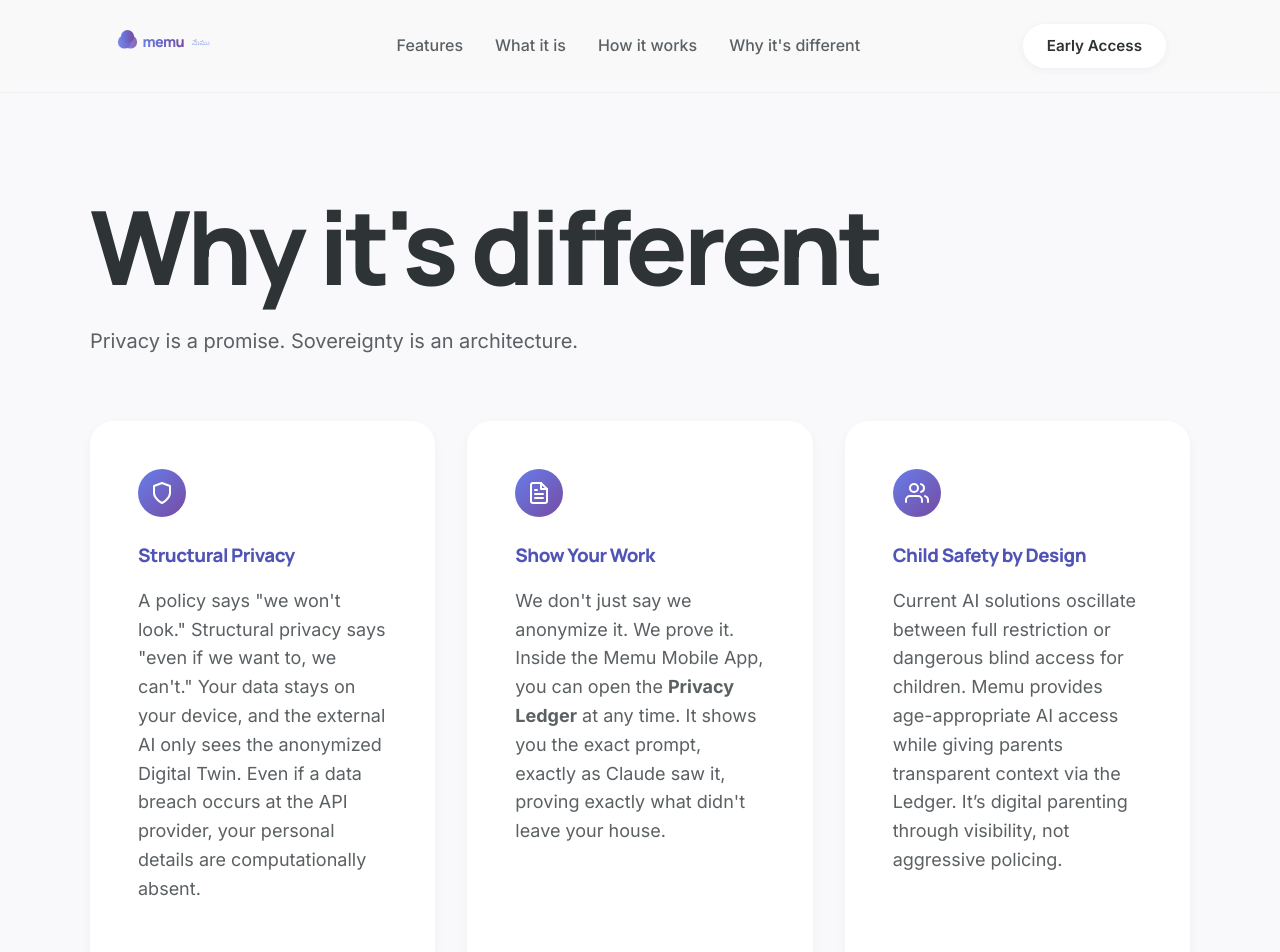
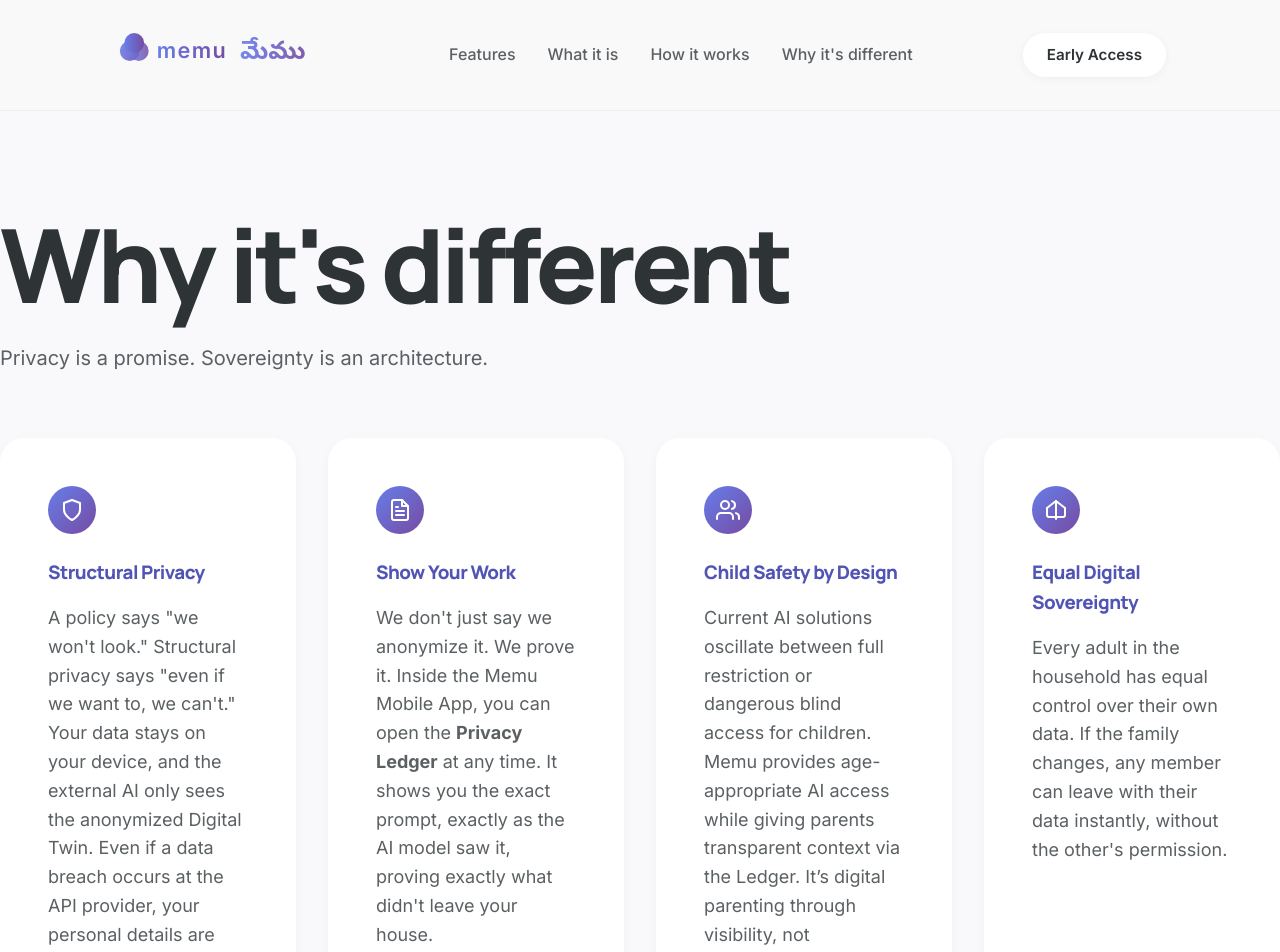
Before and after one commit to kanchanepally/memu.digital, a Next.js app in the folder marketing/: page /why in a window 1280 px wide. Shown: the top 952 px of the page. Built offline with nearby package versions, Linux system fonts and the light colour scheme.

Commit message:
feat(marketing): structural rewrite of copy and deployment tiers

```diff
--- a/marketing/app/globals.css
+++ b/marketing/app/globals.css
@@ -74,6 +74,11 @@
 /* Layout utilities */
 .container {
   max-width: var(--container-max);
+  margin: 0 auto;
+  padding: 0 24px;
+}
+.container-wide {
+  max-width: 1400px;
   margin: 0 auto;
   padding: 0 24px;
 }
@@ -198,6 +203,22 @@
 @media (min-width: 1024px) {
   .grid-3 {
     grid-template-columns: repeat(3, 1fr);
+  }
+}
+
+.grid-4 {
+  display: grid;
+  grid-template-columns: 1fr;
+  gap: 32px;
+}
+@media (min-width: 768px) {
+  .grid-4 {
+    grid-template-columns: 1fr 1fr;
+  }
+}
+@media (min-width: 1200px) {
+  .grid-4 {
+    grid-template-columns: repeat(4, 1fr);
   }
 }
 
--- a/marketing/app/how/page.tsx
+++ b/marketing/app/how/page.tsx
@@ -24,7 +24,7 @@
           <div><span className="token-comment"># What you send:</span></div>
           <div><span className="token-string">"Can you check if Alice's swimming clashes?"</span></div>
           <br/>
-          <div><span className="token-comment"># What Claude sees:</span></div>
+          <div><span className="token-comment"># What the AI sees:</span></div>
           <div><span className="token-string">"Can you check if Child-1's Activity-3 clashes?"</span></div>
           <br/>
           <div><span className="token-comment"># What you receive back:</span></div>
@@ -35,8 +35,8 @@
       <div className="card" style={{ background: 'var(--surface-low)' }}>
         <h2 style={{ marginBottom: '24px' }}>Deployment Options</h2>
         <ul>
-          <li><strong>Memu Core:</strong> Cloud-safe and zero-friction. Start by messaging a WhatsApp contact, using BYOK (Bring Your Own Key) for your AI calls over Anthropic. </li>
-          <li><strong>Memu OS:</strong> True data sovereignty. Run the full Matrix, Immich (photos), Ollama (local AI), and Postgres stack directly on your own Intel N100 hardware at home. For the ultimate self-hoster.</li>
+          <li><strong>Memu Core (Tier 1 Cloud Engine):</strong> The frictionless tier powered by enterprise cloud intelligence (Gemini/Cloud APIs) paired with the local anonymisation proxy. Accessible via WhatsApp today.</li>
+          <li><strong>Memu OS (Tier 2/3 Self-Hosted):</strong> True data sovereignty. The full hardware orchestration layer running Matrix, Immich (photos), Ollama (local execution), and Postgres directly on your own Intel N100 hardware at home.</li>
         </ul>
       </div>
     </div>
--- a/marketing/app/what/page.tsx
+++ b/marketing/app/what/page.tsx
@@ -31,9 +31,9 @@
           <div className="card-ai-icon">
             <svg width="24" height="24" viewBox="0 0 24 24" fill="none" stroke="currentColor" strokeWidth="2" strokeLinecap="round" strokeLinejoin="round"><path d="M2 3h6a4 4 0 0 1 4 4v14a3 3 0 0 0-3-3H2z"></path><path d="M22 3h-6a4 4 0 0 0-4 4v14a3 3 0 0 1 3-3h7z"></path></svg>
           </div>
-          <h2 style={{ marginBottom: '16px', color: 'var(--primary)' }}>Compounding Knowledge (LLM Wiki)</h2>
+          <h2 style={{ marginBottom: '16px', color: 'var(--primary)' }}>Compiled Synthesis (Not Search)</h2>
           <p>
-            Memu builds a persistent, compounding knowledge graph modeled after the <strong>LLM Wiki</strong> concept. Instead of doing fragile search-and-guess (RAG) on every question, the AI actively compiles its understanding of you and your family into structured, human-readable markdown files called "Spaces".
+            Memu builds a persistent, compounding knowledge graph covering your family routines. Instead of doing fragile search-and-guess (RAG) on every question, the AI actively compiles its understanding of you and your family into structured, human-readable markdown pages called "Spaces".
           </p>
           <p style={{ marginBottom: 0 }}>
             With every interaction, these Spaces evolve. It doesn't forget. Your Chief of Staff gets richer and smarter with every passing day, seamlessly tracking context over years without degrading.
--- a/marketing/app/why/page.tsx
+++ b/marketing/app/why/page.tsx
@@ -1,12 +1,12 @@
 export default function WhyDifferent() {
   return (
-    <div className="container section">
+    <div className="container-wide section">
       <h1 className="hero-title">Why it's different</h1>
       <p className="section-subtitle">
         Privacy is a promise. Sovereignty is an architecture.
       </p>
 
-      <div className="grid-3" style={{ marginTop: '64px' }}>
+      <div className="grid-4" style={{ marginTop: '64px' }}>
         <div className="card">
           <div className="card-ai-icon">
             <svg width="24" height="24" viewBox="0 0 24 24" fill="none" stroke="currentColor" strokeWidth="2" strokeLinecap="round" strokeLinejoin="round"><path d="M12 22s8-4 8-10V5l-8-3-8 3v7c0 6 8 10 8 10z"></path></svg>
@@ -23,7 +23,7 @@
           </div>
           <h3 style={{ color: 'var(--primary)', marginBottom: '16px' }}>Show Your Work</h3>
           <p>
-            We don't just say we anonymize it. We prove it. Inside the Memu Mobile App, you can open the <strong>Privacy Ledger</strong> at any time. It shows you the exact prompt, exactly as Claude saw it, proving exactly what didn't leave your house.
+            We don't just say we anonymize it. We prove it. Inside the Memu Mobile App, you can open the <strong>Privacy Ledger</strong> at any time. It shows you the exact prompt, exactly as the AI model saw it, proving exactly what didn't leave your house.
           </p>
         </div>
 
@@ -36,6 +36,16 @@
             Current AI solutions oscillate between full restriction or dangerous blind access for children. Memu provides age-appropriate AI access while giving parents transparent context via the Ledger. It’s digital parenting through visibility, not aggressive policing.
           </p>
         </div>
+
+        <div className="card">
+          <div className="card-ai-icon">
+            <svg width="24" height="24" viewBox="0 0 24 24" fill="none" stroke="currentColor" strokeWidth="2" strokeLinecap="round" strokeLinejoin="round"><path d="M12 3v18"></path><path d="M3 10v7a2 2 0 0 0 2 2h14a2 2 0 0 0 2-2v-7"></path><path d="M12 3L3 10"></path><path d="M12 3l9 7"></path></svg>
+          </div>
+          <h3 style={{ color: 'var(--primary)', marginBottom: '16px' }}>Equal Digital Sovereignty</h3>
+          <p>
+            Every adult in the household has equal control over their own data. If the family changes, any member can leave with their data instantly, without the other's permission.
+          </p>
+        </div>
       </div>
     </div>
   );
--- a/marketing/components/Footer.tsx
+++ b/marketing/components/Footer.tsx
@@ -3,7 +3,7 @@
     <footer className="footer">
       <div className="container">
         <p className="footer-text">
-          &copy; {new Date().getFullYear()} Memu Digital Ltd. UK. <br/>
+          &copy; 2026 Memu Digital Ltd. UK. <br/>
           Built by a parent who wanted his family to own their digital life.
         </p>
       </div>
--- a/marketing/components/Logo.tsx
+++ b/marketing/components/Logo.tsx
@@ -3,7 +3,7 @@
 export const Logo = ({ scale = 0.35 }: { scale?: number }) => {
   return (
     <div style={{ display: 'inline-flex', alignItems: 'center', gap: '12px' }}>
-      <svg width={400 * scale} height={120 * scale} viewBox="0 0 400 120" style={{ display: 'block' }}>
+      <svg width={500 * scale} height={120 * scale} viewBox="0 0 500 120" style={{ display: 'block' }}>
         <defs>
           <linearGradient id="memuGradient1" x1="0%" y1="0%" x2="100%" y2="0%">
             <stop offset="0%" stopColor="#667eea" stopOpacity="1" />
@@ -20,10 +20,10 @@
         <text
           x="95"
           y="75"
-          fontFamily="Manrope, -apple-system, sans-serif"
+          fontFamily="Inter, sans-serif"
           fontSize="48"
-          fontWeight="800"
-          letterSpacing="-0.04em"
+          fontWeight="600"
+          letterSpacing="3px"
           fill="url(#memuGradient1)"
         >
           memu
@@ -31,13 +31,13 @@
 
         {/* Telugu accent */}
         <text
-          x="260"
-          y="70"
-          fontFamily="sans-serif"
-          fontSize="24"
-          fontWeight="400"
-          fill="#667eea"
-          opacity="0.6"
+          x="280"
+          y="78"
+          fontFamily="Noto Sans Telugu, sans-serif"
+          fontSize="56"
+          fontWeight="600"
+          fill="url(#memuGradient1)"
+          opacity="0.9"
         >
           మేము
         </text>
--- a/marketing/components/Masthead.tsx
+++ b/marketing/components/Masthead.tsx
@@ -6,7 +6,7 @@
     <header className="masthead">
       <div className="container masthead-inner">
         <Link href="/">
-          <Logo scale={0.3} />
+          <Logo scale={0.45} />
         </Link>
         <nav className="nav-links">
           <Link href="/explore" className="nav-link">Features</Link>
```
Also changed, not shown: marketing/app/explore/page.tsx (+5 -5 lines), marketing/app/page.tsx (+8 -5 lines).
